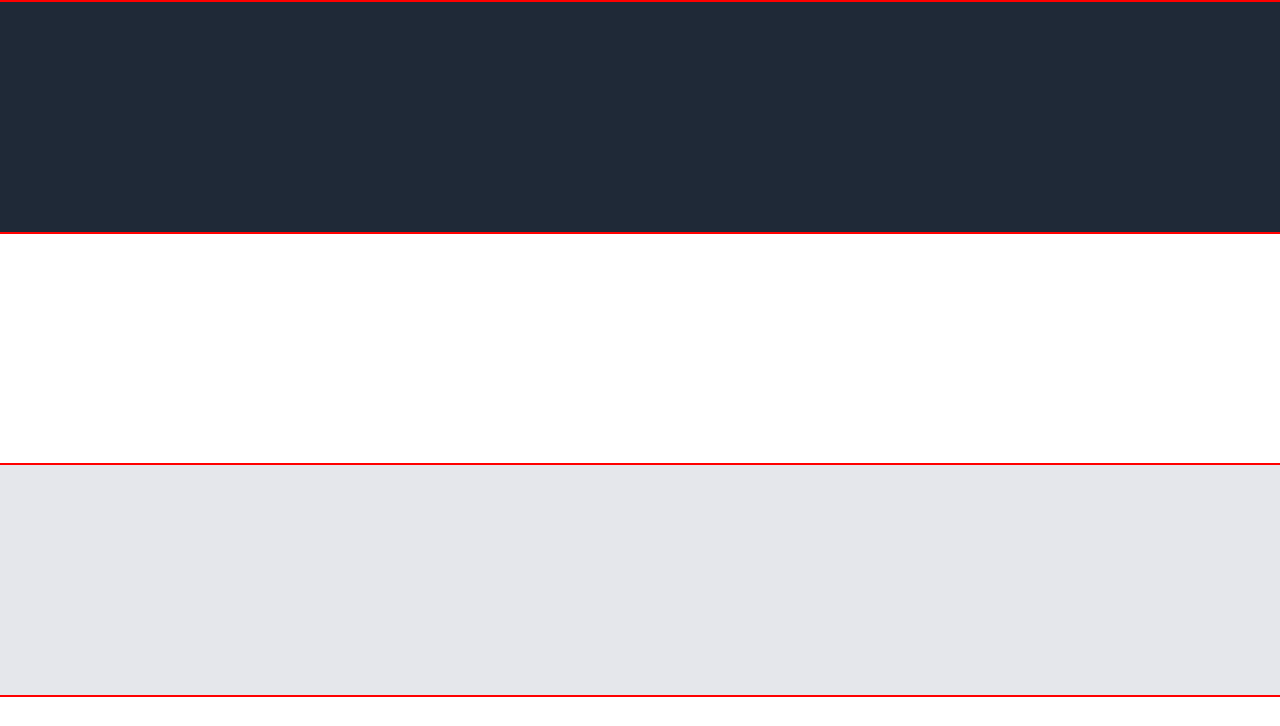
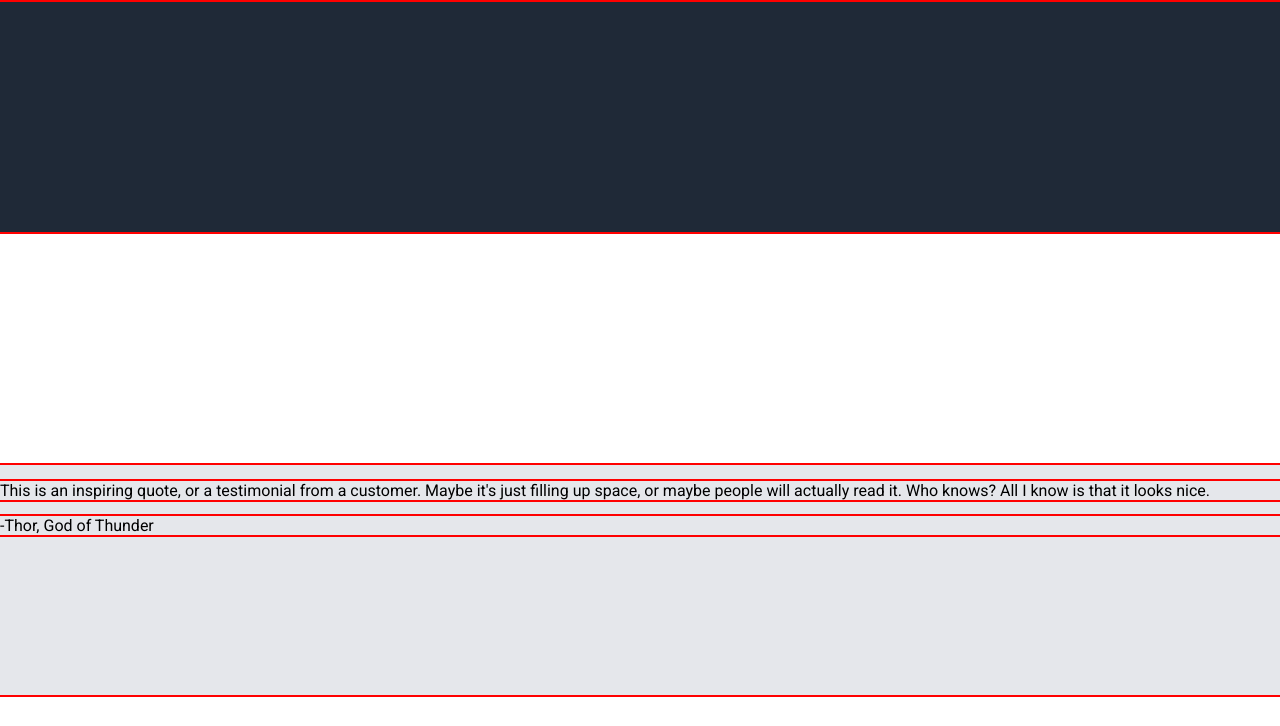
Before and after one commit to AaronHamHub/odin-landing, a plain HTML site: page index.html in a window 1280 px wide. Shown: the part 74-800 px from the top of the page. Drawn offline with Linux system fonts and the light colour scheme.

Commit message:
Setup index page for quote section

```diff
--- a/index.html
+++ b/index.html
@@ -15,9 +15,16 @@
             <li><a href="#">header link three</a></li>
         </ul>
     </div>
+
     <div class="hero"></div>
+
     <div class="info"></div>
-    <div class="quote"></div>
+
+    <div class="quote">
+        <p class="quote-text">This is an inspiring quote, or a testimonial from a customer. Maybe it's just filling up space, or maybe people will actually read it. Who knows? All I know is that it looks nice.</p>
+        <p class="quote-author">-Thor, God of Thunder</p>
+    </div>
+
     <div class="call-to-action">
         <div class="call-section">
             <div>
@@ -27,6 +34,7 @@
             <button>Sign up</button>
         </div>
     </div>
+
     <div class="footer">Copyright © The Odin Project 2021</div>
 </body>
 </html>
```
